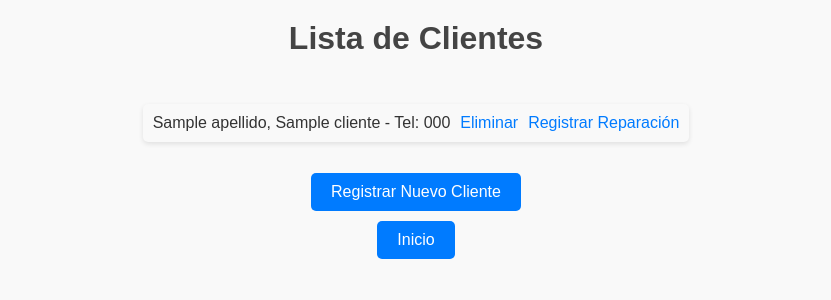
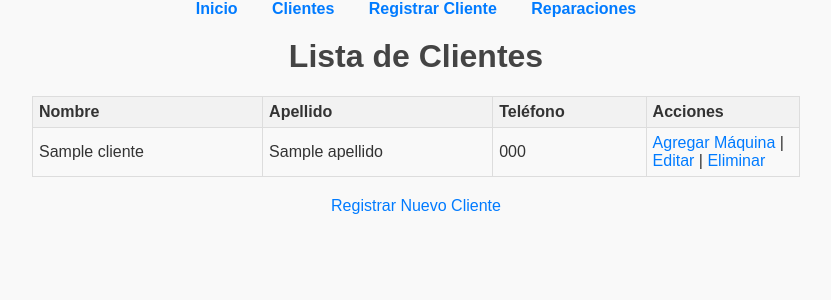
Before and after one commit to juanmconde/administra_taller, a Django app: template maquinas/templates/maquinas/lista_clientes.html in a window 1280 px wide. Shown: the top 300 px of the page, without its empty margins (224-1055 px from the left). Run offline with Django 3.2, Linux system fonts and the light colour scheme; the template is opened without the code that fills it: most values are stand-ins (such as "Sample title", 1, 10 or a date in 2020).

Commit message:
funciona vastante bien

```diff
--- a/maquinas/templates/maquinas/lista_clientes.html
+++ b/maquinas/templates/maquinas/lista_clientes.html
@@ -1,26 +1,47 @@
+{% extends "base.html" %}
+{% load static %}
+
+{% block content %}
 <!DOCTYPE html>
 <html lang="es">
 <head>
     <meta charset="UTF-8">
-    <meta name="viewport" content="width=device-width, initial-scale=1.0">
     <title>Lista de Clientes</title>
-    <link rel="stylesheet" href="/static/css/styles.css">
+
+    <link rel="stylesheet" href="{% static 'css/styles.css' %}">
 
 </head>
 <body>
     <h1>Lista de Clientes</h1>
-    <div class="centrar-contenido">
-        <ul>
+    <table>
+        <thead>
+            <tr>
+                <th>Nombre</th>
+                <th>Apellido</th>
+                <th>Teléfono</th>
+                <th>Acciones</th>
+            </tr>
+        </thead>
+        <tbody>
             {% for cliente in clientes %}
-            <li>
-                {{ cliente.apellido }}, {{ cliente.nombre }} - Tel: {{ cliente.telefono }}
-                <a href="{% url 'eliminar_cliente' cliente.pk %}">Eliminar</a>
-                <a href="{% url 'registrar_reparacion' cliente.pk %}">Registrar Reparación</a>
-            </li>
+            <tr>
+                <td>{{ cliente.nombre }}</td>
+                <td>{{ cliente.apellido }}</td>
+                <td>{{ cliente.telefono }}</td>
+                <td>
+                    <a href="{% url 'registrar_maquina' cliente.pk %}">Agregar Máquina</a> |
+                    <a href="{% url 'editar_cliente' cliente.pk %}">Editar</a> |
+                    <a href="{% url 'eliminar_cliente' cliente.pk %}" onclick="return confirm('¿Seguro que deseas eliminar este cliente?');">Eliminar</a>
+                </td>
+            </tr>
+            {% empty %}
+            <tr>
+                <td colspan="4">No hay clientes registrados.</td>
+            </tr>
             {% endfor %}
-        </ul>
-        <a href="{% url 'registrar_cliente' %}" class="btn btn-primary">Registrar Nuevo Cliente</a>
-        <a href="{% url 'inicio' %}" class="btn btn-primary">Inicio</a>
-    </div>
+        </tbody>
+    </table>
+    <a href="{% url 'registrar_cliente' %}">Registrar Nuevo Cliente</a>
 </body>
 </html>
+{% endblock %}
--- a/maquinas/urls.py
+++ b/maquinas/urls.py
@@ -12,4 +12,7 @@ urlpatterns = [
     path('lista_reparaciones/', views.lista_reparaciones, name='lista_reparaciones'),
     path("registrar_cliente_maquina/", views.registrar_cliente_maquina, name="registrar_cliente_maquina"),
     path("agregar_maquina_cliente/", views.agregar_maquina_cliente, name="agregar_maquina_cliente"),
+    path("cliente/<int:cliente_id>/", views.detalle_cliente, name="detalle_cliente"),
+    path('registrar_maquina/<int:cliente_id>/', views.registrar_maquina, name='registrar_maquina'),
+    path("editar_cliente/<int:cliente_id>/", views.editar_cliente, name="editar_cliente"),
 ]
--- a/static/css/styles.css
+++ b/static/css/styles.css
@@ -264,3 +264,25 @@ table th {
 .btn {
   margin: 5px; /* Espaciado entre los botones */
 }
+table {
+  width: 60%;
+  border-collapse: collapse;
+}
+
+table th, table td {
+  border: 1px solid #ddd;
+  padding: 6px;
+  text-align: left;
+}
+
+table th {
+  background-color: #f2f2f2;
+}
+
+td:nth-child(1), td:nth-child(2) { /* Ancho personalizado para nombre y apellido */
+  width: 30%; /* Ajusta este valor según tus necesidades */
+}
+
+td:nth-child(3) { /* Teléfono */
+  width: 20%;
+}
```
Also changed, not shown: maquinas/templates/maquinas/detalle_cliente.html (added, +17 -0 lines), maquinas/templates/maquinas/editar_cliente.html (added, +11 -0 lines), maquinas/templates/maquinas/registrar_maquina.html (added, +16 -0 lines), maquinas/views.py (+41 -0 lines), db.sqlite3.
